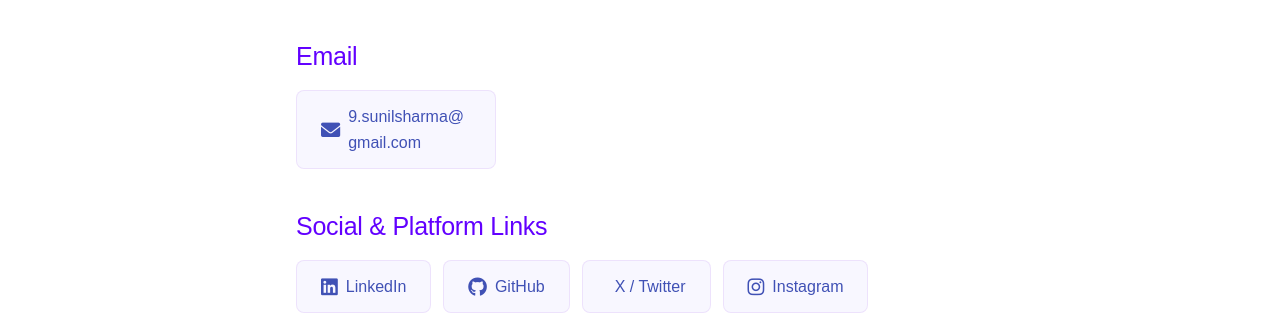
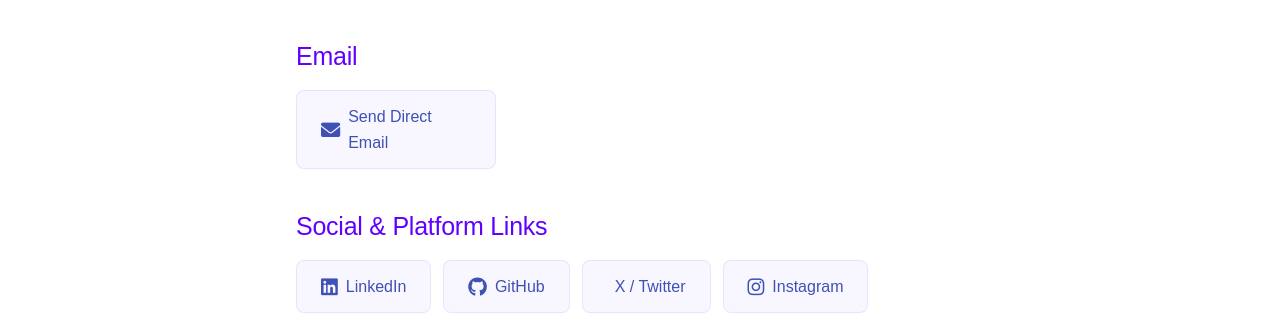
Before and after one commit to mrxsierra/mrxsierra.github.io, an MkDocs documentation site: the page built from docs/contact.md, in a window 1280 px wide. Shown: the part 254-568 px from the top of the page. Built offline with MkDocs 1.6.1 and Material for MkDocs 9.7.7, drawn with Linux system fonts in a browser that asks for light colours.

Commit message:
security: remove visible plain-text email address to prevent bot harvesting

```diff
--- a/docs/contact.md
+++ b/docs/contact.md
@@ -5,7 +5,7 @@ Feel free to reach out to me for any inquiries, technical consulting, or collabo
 ## Email {: .contact-heading}
 
 <a href="mailto:9.sunilsharma@gmail.com" class="social-link">
-    <i class="fas fa-envelope"></i> 9.sunilsharma@gmail.com
+    <i class="fas fa-envelope"></i> Send Direct Email
 </a>
 
 ## Social & Platform Links {: .contact-heading}
```
